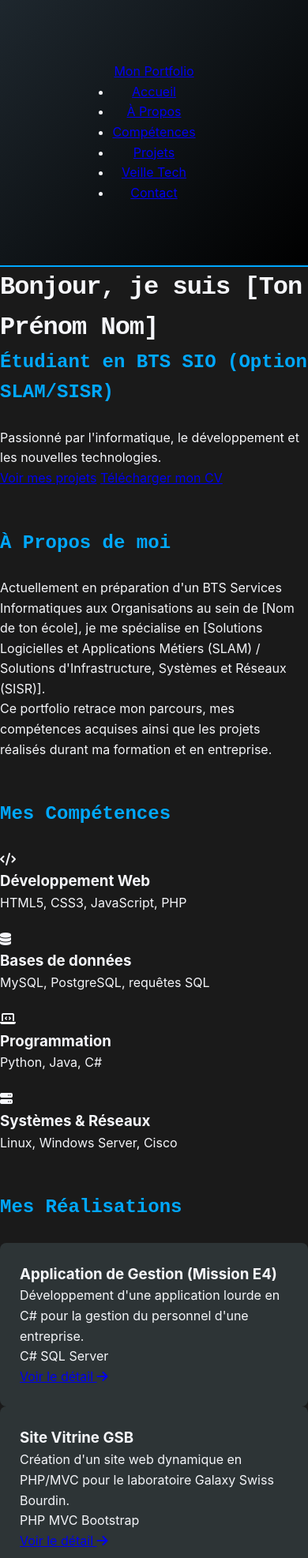
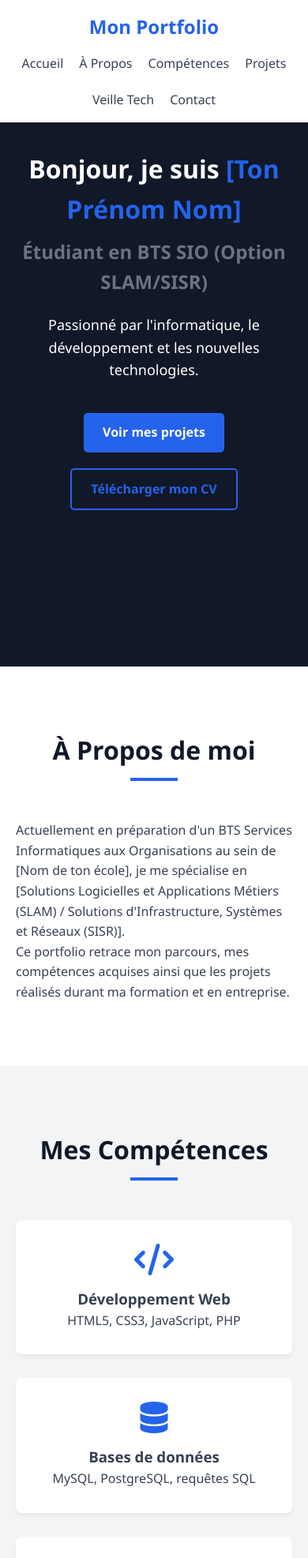
Before and after one commit to maelake75-beep/maelake.github.io, a plain HTML site: page index.html in a window 390 px wide. Shown: the top 1973 px of the page at 79% size. Drawn offline with Linux system fonts and the light colour scheme.

Commit message:
Update style.css

```diff
--- a/style.css
+++ b/style.css
@@ -1,138 +1,284 @@
+/* Variables pour les couleurs (facile à modifier) */
 :root {
-    --primary: #00a8ff; /* Bleu vif pour l'accent */
-    --bg-dark: #1a1a1a; /* Fond sombre */
-    --bg-card: #2d3436; /* Fond des cartes */
-    --text-light: #f5f6fa;
-    --text-dim: #dcdde1;
+    --primary-color: #2563eb;
+    --secondary-color: #1e40af;
+    --dark-bg: #111827;
+    --light-bg: #f3f4f6;
+    --text-main: #374151;
+    --text-light: #6b7280;
+    --white: #ffffff;
 }
 
-* { box-sizing: border-box; margin: 0; padding: 0; }
+/* Reset de base */
+* {
+    margin: 0;
+    padding: 0;
+    box-sizing: border-box;
+    font-family: 'Segoe UI', Tahoma, Geneva, Verdana, sans-serif;
+    scroll-behavior: smooth; /* Pour un défilement fluide entre les sections */
+}
 
 body {
-    background-color: var(--bg-dark);
-    color: var(--text-light);
-    font-family: 'Inter', sans-serif;
+    color: var(--text-main);
     line-height: 1.6;
 }
 
-/* === Header === */
+/* Navigation */
 header {
-    height: 40vh;
+    position: fixed;
+    width: 100%;
+    background: var(--white);
+    box-shadow: 0 2px 10px rgba(0,0,0,0.1);
+    z-index: 1000;
+}
+
+.navbar {
+    display: flex;
+    justify-content: space-between;
+    align-items: center;
+    padding: 20px 50px;
+    max-width: 1200px;
+    margin: 0 auto;
+}
+
+.logo {
+    font-size: 24px;
+    font-weight: bold;
+    color: var(--primary-color);
+    text-decoration: none;
+}
+
+.nav-links {
+    list-style: none;
+    display: flex;
+    gap: 20px;
+}
+
+.nav-links a {
+    text-decoration: none;
+    color: var(--text-main);
+    font-weight: 500;
+    transition: color 0.3s;
+}
+
+.nav-links a:hover {
+    color: var(--primary-color);
+}
+
+/* Sections communes */
+.section {
+    padding: 80px 20px;
+    max-width: 1200px;
+    margin: 0 auto;
+}
+
+.bg-light {
+    background-color: var(--light-bg);
+    max-width: 100%;
+}
+
+.section-title {
+    text-align: center;
+    font-size: 32px;
+    margin-bottom: 50px;
+    color: var(--dark-bg);
+}
+
+.section-title::after {
+    content: '';
+    display: block;
+    width: 60px;
+    height: 4px;
+    background: var(--primary-color);
+    margin: 10px auto 0;
+}
+
+/* Boutons */
+.btn {
+    display: inline-block;
+    padding: 12px 24px;
+    background: var(--primary-color);
+    color: var(--white);
+    text-decoration: none;
+    border-radius: 5px;
+    font-weight: bold;
+    transition: background 0.3s;
+    margin: 10px;
+}
+
+.btn:hover {
+    background: var(--secondary-color);
+}
+
+.btn-outline {
+    background: transparent;
+    border: 2px solid var(--primary-color);
+    color: var(--primary-color);
+}
+
+.btn-outline:hover {
+    background: var(--primary-color);
+    color: var(--white);
+}
+
+/* Section Hero (Accueil) */
+.hero {
+    height: 100vh;
     display: flex;
     align-items: center;
     justify-content: center;
-    background: linear-gradient(135deg, #1e272e 0%, #000000 100%);
-    border-bottom: 2px solid var(--primary);
+    text-align: center;
+    background: var(--dark-bg);
+    color: var(--white);
+    padding: 0 20px;
+}
+
+.hero h1 {
+    font-size: 48px;
+    margin-bottom: 10px;
+}
+
+.hero h1 span {
+    color: var(--primary-color);
+}
+
+.hero h2 {
+    font-size: 24px;
+    color: var(--text-light);
+    margin-bottom: 20px;
+}
+
+.hero p {
+    font-size: 18px;
+    margin-bottom: 30px;
+}
+
+/* Compétences */
+.skills-grid {
+    display: grid;
+    grid-template-columns: repeat(auto-fit, minmax(250px, 1fr));
+    gap: 30px;
+    max-width: 1200px;
+    margin: 0 auto;
+}
+
+.skill-card {
+    background: var(--white);
+    padding: 30px;
+    border-radius: 8px;
+    text-align: center;
+    box-shadow: 0 4px 6px rgba(0,0,0,0.05);
+    transition: transform 0.3s;
+}
+
+.skill-card:hover {
+    transform: translateY(-5px);
+}
+
+.skill-card i {
+    font-size: 40px;
+    color: var(--primary-color);
+    margin-bottom: 15px;
+}
+
+/* Projets */
+.projects-grid {
+    display: grid;
+    grid-template-columns: repeat(auto-fit, minmax(300px, 1fr));
+    gap: 30px;
+}
+
+.project-card {
+    background: var(--white);
+    border-radius: 8px;
+    overflow: hidden;
+    box-shadow: 0 4px 6px rgba(0,0,0,0.05);
+    border: 1px solid #e5e7eb;
+}
+
+.project-info {
+    padding: 25px;
+}
+
+.project-info h3 {
+    margin-bottom: 10px;
+}
+
+.project-info p {
+    color: var(--text-light);
+    margin-bottom: 15px;
+}
+
+.tags {
+    margin-bottom: 20px;
+}
+
+.tags span {
+    display: inline-block;
+    background: var(--light-bg);
+    padding: 5px 10px;
+    border-radius: 20px;
+    font-size: 12px;
+    color: var(--primary-color);
+    font-weight: bold;
+    margin-right: 5px;
+}
+
+.btn-small {
+    color: var(--primary-color);
+    text-decoration: none;
+    font-weight: bold;
+}
+
+/* Contact */
+.contact-container {
     text-align: center;
 }
 
-h1 {
-    font-family: 'Roboto Mono', monospace;
-    font-size: 3rem;
-    letter-spacing: -1px;
+.contact-links {
+    margin-top: 30px;
+    display: flex;
+    justify-content: center;
+    gap: 30px;
+    flex-wrap: wrap;
 }
 
-.highlight { color: var(--primary); }
-.subtitle { color: var(--text-dim); margin-top: 10px; font-weight: 300; }
-
-.social-links { margin-top: 20px; }
-.social-links a {
-    color: var(--primary);
+.contact-links a {
     text-decoration: none;
-    margin: 0 15px;
-    border: 1px solid var(--primary);
-    padding: 5px 15px;
-    border-radius: 5px;
-    transition: 0.3s;
+    color: var(--text-main);
+    font-size: 18px;
+    display: flex;
+    align-items: center;
+    gap: 10px;
+    transition: color 0.3s;
 }
 
-.social-links a:hover {
-    background: var(--primary);
-    color: white;
+.contact-links a:hover {
+    color: var(--primary-color);
 }
 
-/* === Layout === */
-.container {
-    max-width: 900px;
-    margin: 40px auto;
-    padding: 0 20px;
+/* Footer */
+footer {
+    text-align: center;
+    padding: 20px;
+    background: var(--dark-bg);
+    color: var(--text-light);
 }
 
-section {
-    margin-bottom: 50px;
+/* Responsive (Tablettes et Mobiles) */
+@media (max-width: 768px) {
+    .navbar {
+        flex-direction: column;
+        padding: 15px;
+    }
+
+    .nav-links {
+        margin-top: 15px;
+        flex-wrap: wrap;
+        justify-content: center;
+    }
+
+    .hero h1 {
+        font-size: 32px;
+    }
 }
-
-h2 {
-    font-family: 'Roboto Mono', monospace;
-    font-size: 1.5rem;
-    margin-bottom: 25px;
-    color: var(--primary);
-}
-
-.icon { color: #fff; margin-right: 10px; }
-
-/* === Compétences === */
-.skills-grid {
-    display: grid;
-    grid-template-columns: 1fr 1fr;
-    gap: 20px;
-}
-
-.skill-category {
-    background: var(--bg-card);
-    padding: 20px;
-    border-left: 4px solid var(--primary);
-    border-radius: 4px;
-}
-
-.skill-category h3 { margin-bottom: 15px; font-size: 1.1rem; }
-.skill-category ul { list-style: none; color: var(--text-dim); }
-.skill-category li { margin-bottom: 8px; font-size: 0.9rem; }
-
-/* === Projets === */
-.projects-list {
-    display: flex;
-    flex-direction: column;
-    gap: 20px;
-}
-
-.project-card {
-    background: var(--bg-card);
-    padding: 25px;
-    border-radius: 8px;
-    transition: transform 0.2s;
-}
-
-.project-card:hover {
-    transform: scale(1.02);
-    background: #353b48;
-}
-
-.project-header {
-    display: flex;
-    justify-content: space-between;
-    align-items: center;
-    margin-bottom: 10px;
-}
-
-.tag {
-    font-size: 0.75rem;
-    background: var(--primary);
-    padding: 3px 10px;
-    border-radius: 3px;
-    font-weight: bold;
-}
-
-/* === Footer === */
-footer {
-    text-align: center;
-    padding: 40px;
-    font-size: 0.8rem;
-    color: var(--text-dim);
-}
-
-/* Mobile */
-@media (max-width: 600px) {
-    .skills-grid { grid-template-columns: 1fr; }
-    h1 { font-size: 2rem; }
-}
```
